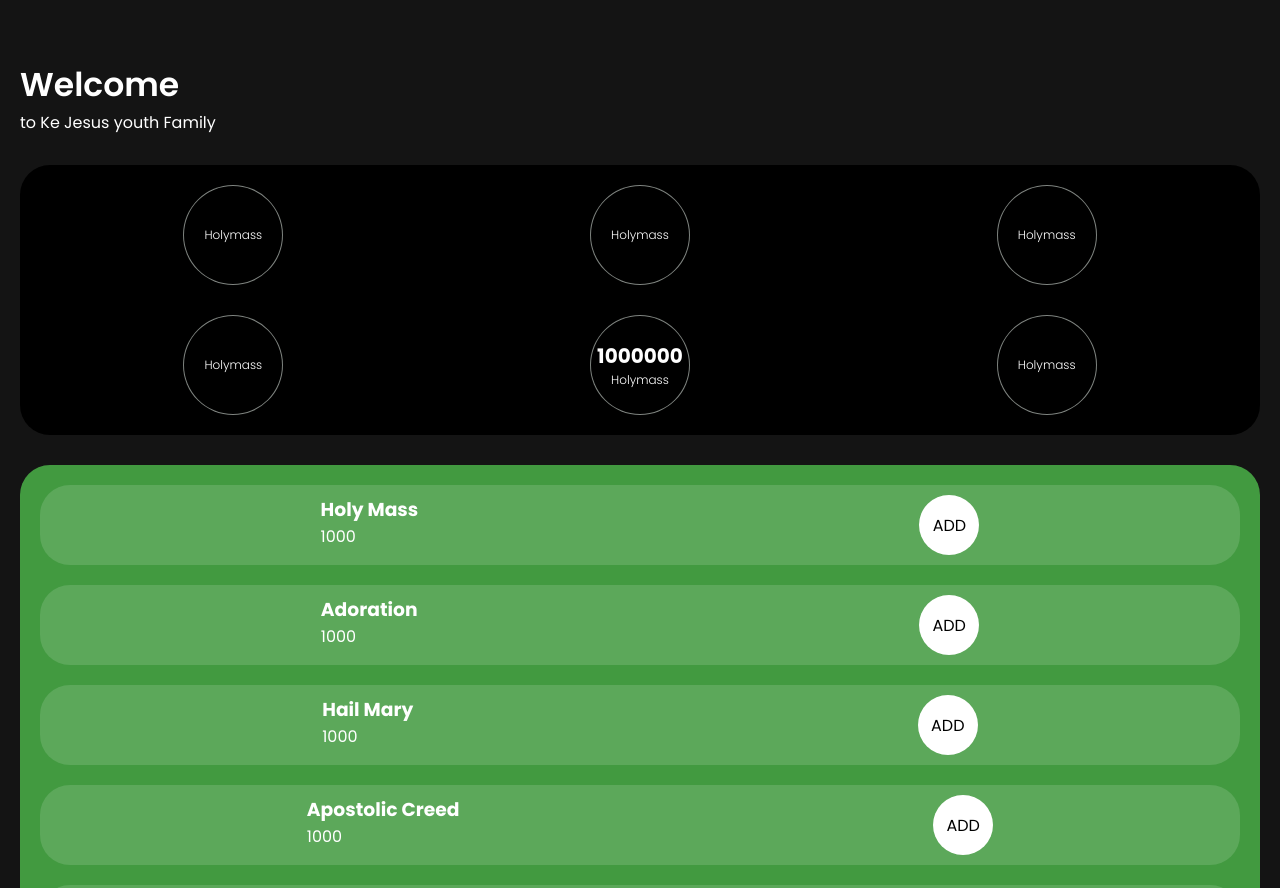
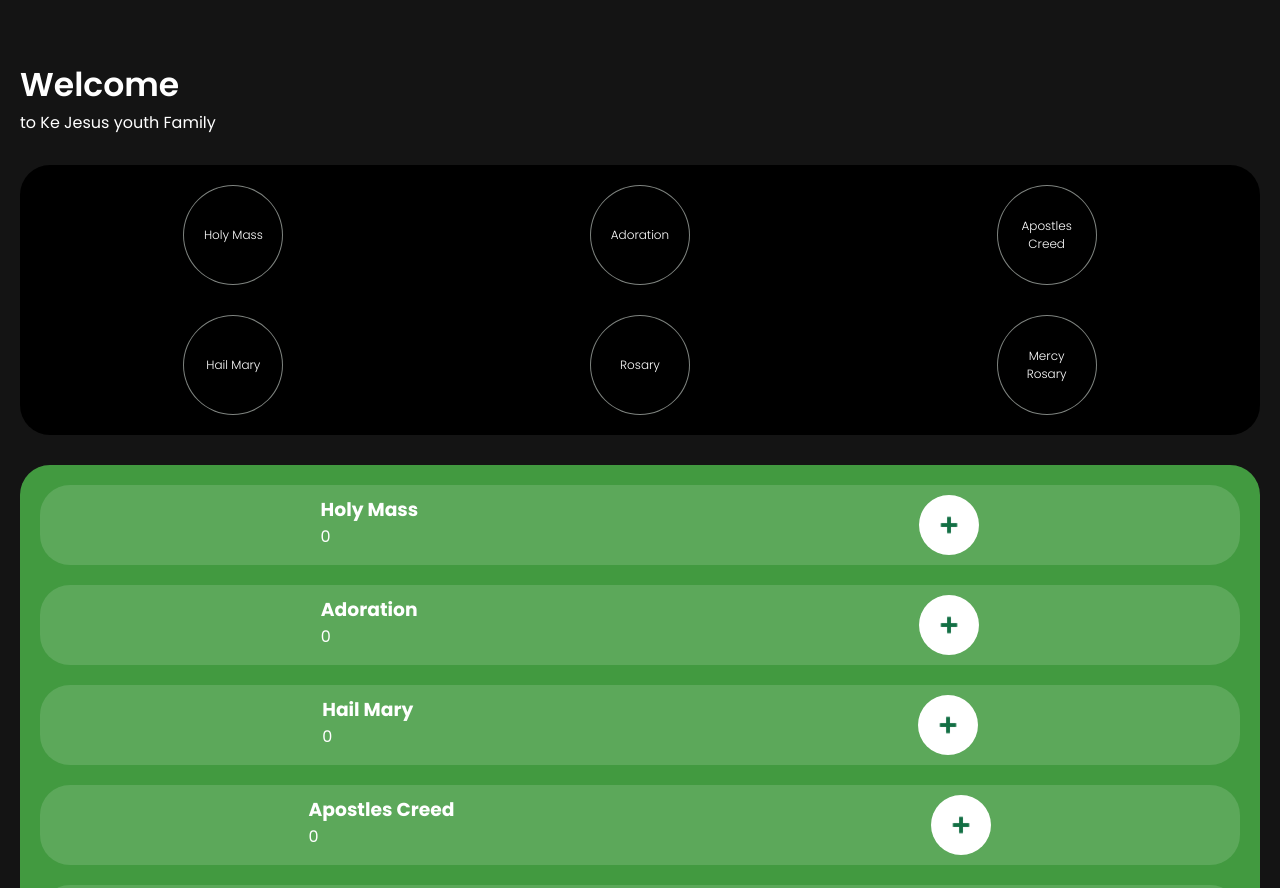
Before and after one commit to aibaljose/kejy, a React (Vite) app: page /main in a window 1280 px wide. Shown: the top 888 px of the page. Built offline with nearby package versions, Linux system fonts and the light colour scheme; no server answers; the database is empty; sample sign-in values are in the browser's storage.

Commit message:
version 1

```diff
--- a/package.json
+++ b/package.json
@@ -12,6 +12,7 @@
   "dependencies": {
     "firebase": "^10.12.3",
     "react": "^18.3.1",
+    "react-countup": "^6.5.3",
     "react-dom": "^18.3.1",
     "react-router-dom": "^6.24.1"
   },
--- a/src/pages/main.jsx
+++ b/src/pages/main.jsx
@@ -1,9 +1,11 @@
 import React, { useEffect, useState } from 'react';
 import { useAuth } from '../AuthContext';
 import { Navigate } from 'react-router-dom';
-import { getFirestore, doc, getDoc } from 'firebase/firestore';
+import { getFirestore, doc, getDoc,updateDoc, onSnapshot } from 'firebase/firestore';
 import bg from "../assets/bg.png"
 import "./css/mainj.css"
+import plusicon from "./css/plus.png"
+import { useCountUp } from 'react-countup';
 const Main = () => {
   const [count, setcound] = useState(0);
   const { currentUser } = useAuth();
@@ -13,8 +15,12 @@ const Main = () => {
   const [mercyrostary, setmercyrostary] = useState(0);
   const [rosary, setrosary] = useState(0);
   const [creed, setcreed] = useState(0);
+  const [hailmary, sethailmary] = useState(0);
+  const [holymass, setholymass] = useState(0);
 
   useEffect(() => {
+
+
     const fetchUserName = async () => {
       if (currentUser) {
         try {
@@ -30,13 +36,15 @@ const Main = () => {
 
           // Fetch the user document
           const userDoc = await getDoc(userDocRef);
-          const userDoc2 = await getDoc(userdof2);
-          if (userDoc2.exists()) {
-            const userName2 = userDoc2.data();
-            setdata(userName2);
+          const userDoc23 = onSnapshot(userdof2,(userDoc2)=>{
+            if (userDoc2.exists()) {
+              const userName2 = userDoc2.data();
+              setdata(userName2);
 
 
-          }
+            }
+          });
+          return () => userDoc23();
           // Check if the document exists and extract the user's name
           if (userDoc.exists()) {
             const userName = userDoc.data().name; // Ensure your document has a "name" field
@@ -55,14 +63,46 @@ const Main = () => {
     };
 
     fetchUserName();
+
   }, [currentUser]);
 
   if (!currentUser) {
     return <Navigate to="/login" />;
   }
 
-  const counter = () => {
-    setcound(count + 1)
+
+
+  async function fun1() {
+    const db = getFirestore();
+    const userRef = doc(db, 'countupdate', 'count');
+
+    try {
+      const maindata = await getDoc(doc(db, 'countupdate', 'count'));
+      console.log((parseInt(maindata.data().holymass)))
+      await updateDoc(userRef, {
+        holymass: parseInt(maindata.data().holymass)+holymass,
+        adoration: parseInt(maindata.data().adoration)+adoration,
+        hailmary: parseInt(maindata.data().hailmary)+hailmary,
+        creed: parseInt(maindata.data().creed)+creed,
+        mercyrostary: parseInt(maindata.data().mercyrostary)+mercyrostary,
+        rosary: parseInt(maindata.data().rosary)+rosary,
+
+      });
+
+
+      console.log('User data updated successfully');
+
+      setholymass(0)
+      setadoration(0)
+      setcreed(0)
+      sethailmary(0)
+      setmercyrostary(0)
+      setrosary(0)
+
+
+    } catch (error) {
+      console.error('Error updating user data:', error);
+    }
   }
 
 
@@ -77,30 +117,37 @@ const Main = () => {
       <div className="hcard">
         <div className="hcardg">
           <div className="count1">
-            <h3>{data.holymass}</h3>
-            <p>Holymass</p>
+            <h3>
+              {data.holymass}
+
+
+            </h3>
+
+            <p>Holy Mass</p>
           </div>
           <div className="count1">
-            <h3>{data.holymass}</h3>
-            <p>Holymass</p>
+            <h3>{data.adoration}
+
+            </h3>
+            <p>Adoration</p>
           </div>
           <div className="count1">
-            <h3>{data.holymass}</h3>
-            <p>Holymass</p>
+            <h3>{data.creed}</h3>
+            <p>Apostles Creed</p>
           </div>
         </div>
         <div className="hcardf">
           <div className="count1">
-            <h3>{data.holymass}</h3>
-            <p>Holymass</p>
+            <h3>{data.hailmary}</h3>
+            <p>Hail Mary</p>
           </div>
           <div className="count1">
-            <h3>1000000</h3>
-            <p>Holymass</p>
+            <h3>{data.rosary}</h3>
+            <p>Rosary</p>
           </div>
           <div className="count1">
-            <h3>{data.holymass}</h3>
-            <p>Holymass</p>
+            <h3>{data.mercyrostary}</h3>
+            <p>Mercy Rosary</p>
           </div>
         </div>
 
@@ -110,61 +157,61 @@ const Main = () => {
         <div className="updater">
           <div className="conrr">
             <h3>Holy Mass</h3>
-            <p>1000</p>
+            <p>{holymass}</p>
           </div>
           <div className="btn">
-            ADD
+            <img onClick={() => setholymass(holymass + 1)} src={plusicon} alt="" height="30px" />
           </div>
         </div>
         <div className="updater">
           <div className="conrr">
             <h3>Adoration</h3>
-            <p>1000</p>
+            <p>{adoration}</p>
           </div>
           <div className="btn">
-            ADD
+            <img onClick={() => setadoration(adoration + 1)} src={plusicon} alt="" height="30px" />
           </div>
         </div>
         <div className="updater">
           <div className="conrr">
             <h3>Hail Mary</h3>
-            <p>1000</p>
+            <p>{hailmary}</p>
           </div>
           <div className="btn">
-            ADD
+            <img onClick={() => sethailmary(hailmary + 1)} src={plusicon} alt="" height="30px" />
           </div>
         </div>
         <div className="updater">
           <div className="conrr">
-            <h3>Apostolic Creed</h3>
-            <p>1000</p>
+            <h3>Apostles Creed</h3>
+            <p>{creed}</p>
           </div>
 
           <div className="btn">
-            ADD
+            <img onClick={() => setcreed(creed + 1)} src={plusicon} alt="" height="30px" />
           </div>
         </div>
         <div className="updater">
           <div className="conrr">
             <h3>Mercy Rosary</h3>
-            <p>1000</p>
+            <p>{mercyrostary}</p>
           </div>
           <div className="btn">
-            ADD
+            <img onClick={() => setmercyrostary(mercyrostary + 1)} src={plusicon} alt="" height="30px" />
           </div>
         </div>
         <div className="updater">
           <div className="conrr">
             <h3>Rsoary</h3>
-            <p>1000</p>
+            <p>{rosary}</p>
           </div>
           <div className="btn">
-            ADD
+            <img onClick={() => setrosary(rosary + 1)} src={plusicon} alt="" height="30px" />
           </div>
         </div>
 
 
-        <div className="updater">
+        <div onClick={fun1} className="updater">
           <div className="conrr">
             <h3>UPDATE</h3>
           </div>
```
Also changed, not shown: src/pages/count.jsx (added, +23 -0 lines), src/pages/css/plus.png (added), 1 other file (tests, documents, lock files or other folders).
